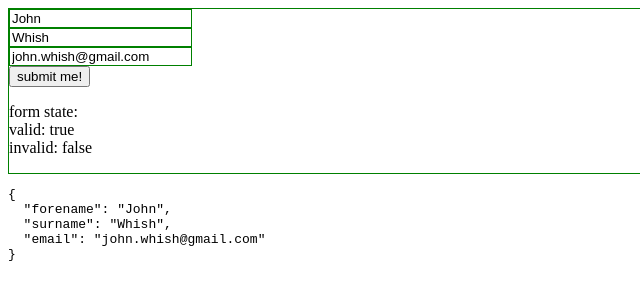
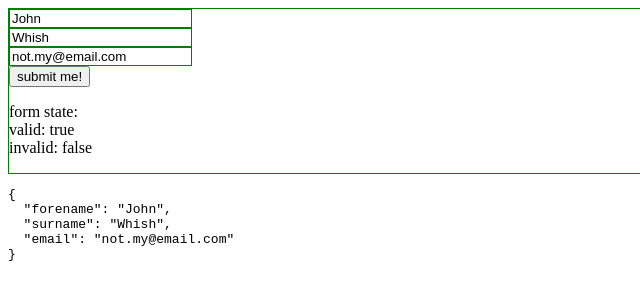
Before and after one commit to aliaspooryorik/ajs-test-app, a plain HTML site: page sotr/validation.html in a window 1280 px wide. Shown: the full height of the page, 0-640 px from the left. Drawn offline with Linux system fonts and the light colour scheme.

Commit message:
Update validation.html

```diff
--- a/sotr/validation.html
+++ b/sotr/validation.html
@@ -44,7 +44,7 @@ function MyCtrl($scope){
     $scope.user = {
         forename: "John",
         surname: "Whish",
-        email: "john.whish@gmail.com"
+        email: "not.my@email.com"
     }
 }
 </script>
```
